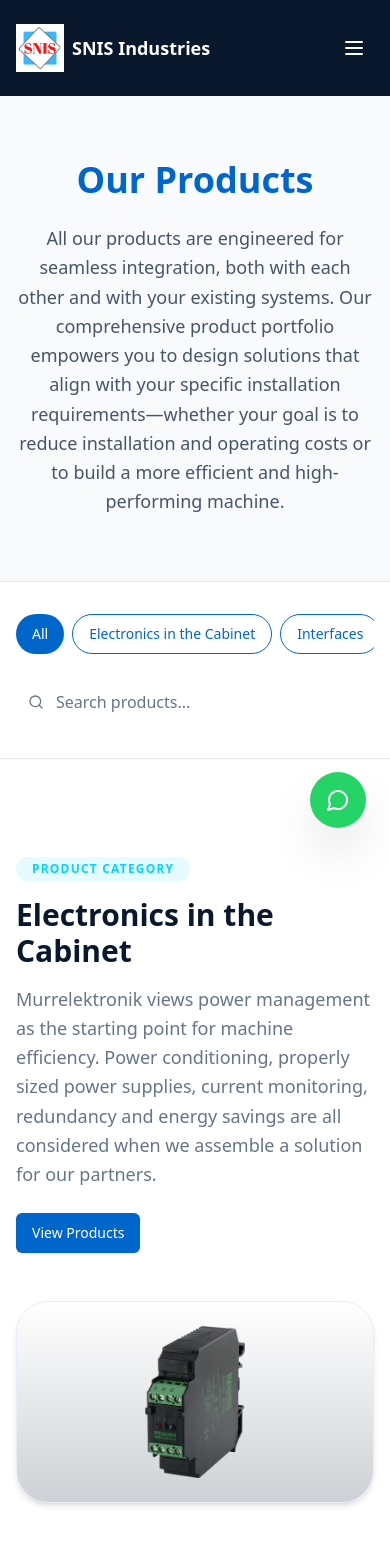
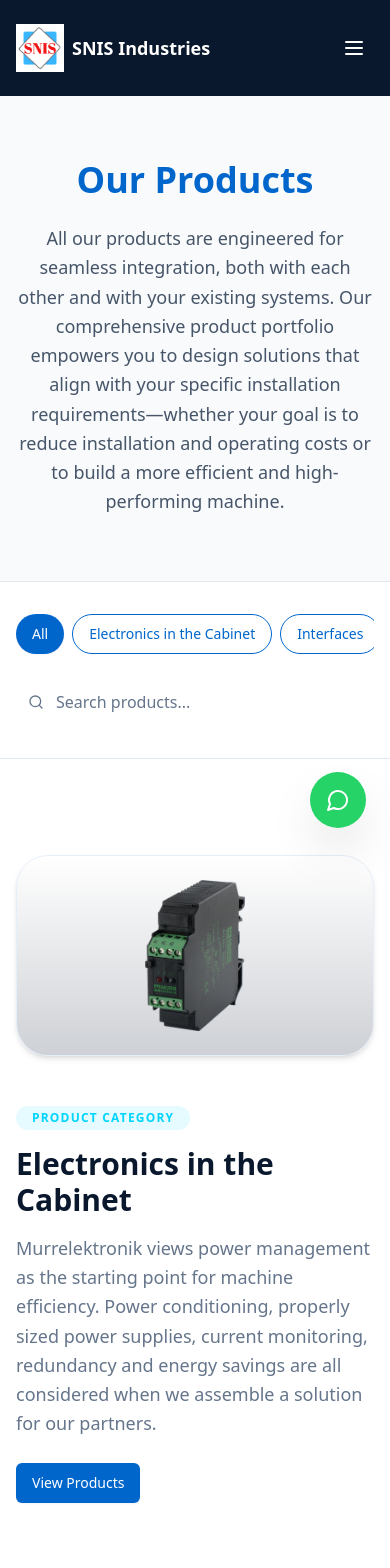
Before and after one commit to JanakeeshHd/SNIS, a React (Vite) app: page /products in a window 390 px wide. Shown: the top 1568 px of the page. Built offline with nearby package versions, Linux system fonts and the light colour scheme.

Commit message:
Product image has been changed

```diff
--- a/src/pages/Products.tsx
+++ b/src/pages/Products.tsx
@@ -18,6 +18,7 @@ const Products = () => {
     const matchesCategory = activeCategory === "All" || cat.title === activeCategory;
     return matchesSearch && matchesCategory;
   });
+
   return (
     <Layout>
       {/* Header */}
@@ -71,11 +72,13 @@ const Products = () => {
             {filteredCategories.map((category, i) => (
               <div key={category.id} id={category.id} className="scroll-mt-32">
                 <div className="flex flex-col lg:flex-row gap-12 items-center">
+
+                  {/* TEXT CONTAINER */}
                   <motion.div
                     initial={{ opacity: 0, x: i % 2 === 0 ? -30 : 30 }}
                     whileInView={{ opacity: 1, x: 0 }}
                     viewport={{ once: true }}
-                    className={`flex-1 space-y-6 ${i % 2 === 1 ? 'lg:order-2' : 'lg:order-1'}`}
+                    className={`flex-1 space-y-6 order-2 ${i % 2 === 1 ? 'lg:order-2' : 'lg:order-1'}`}
                   >
                     <div>
                       <div className="inline-block px-4 py-1 rounded-full bg-accent/10 text-accent text-xs font-black uppercase tracking-widest mb-4">
@@ -87,20 +90,19 @@ const Products = () => {
                       </p>
                     </div>
 
-                      <div className="mt-4">
-                        <Button variant="default" className="mr-4" onClick={() => navigate(`/products/${category.id}`)}>
-                          View Products
-                        </Button>
-                      </div>
-
-                      {/* products will be visible on the category detail page only */}
+                    <div className="mt-4">
+                      <Button variant="default" className="mr-4" onClick={() => navigate(`/products/${category.id}`)}>
+                        View Products
+                      </Button>
+                    </div>
                   </motion.div>
 
+                  {/* IMAGE CONTAINER */}
                   <motion.div
                     initial={{ opacity: 0, scale: 0.95 }}
                     whileInView={{ opacity: 1, scale: 1 }}
                     viewport={{ once: true }}
-                    className={`flex-1 relative aspect-video rounded-[2rem] overflow-hidden bg-bg-light border border-secondary/10 shadow-md ${i % 2 === 1 ? 'lg:order-1' : 'lg:order-2'}`}
+                    className={`flex-1 relative aspect-video rounded-[2rem] overflow-hidden bg-bg-light border border-secondary/10 shadow-md order-1 ${i % 2 === 1 ? 'lg:order-1' : 'lg:order-2'}`}
                   >
                     {category.image ? (
                       <img src={category.image} alt={category.title} className="w-full h-full object-contain p-6" />
@@ -111,12 +113,11 @@ const Products = () => {
                     )}
                     <div className="absolute inset-0 bg-gradient-to-t from-primary/20 to-transparent" />
                   </motion.div>
+
                 </div>
               </div>
             ))}
           </div>
-
-
         </div>
       </section>
     </Layout>
```
